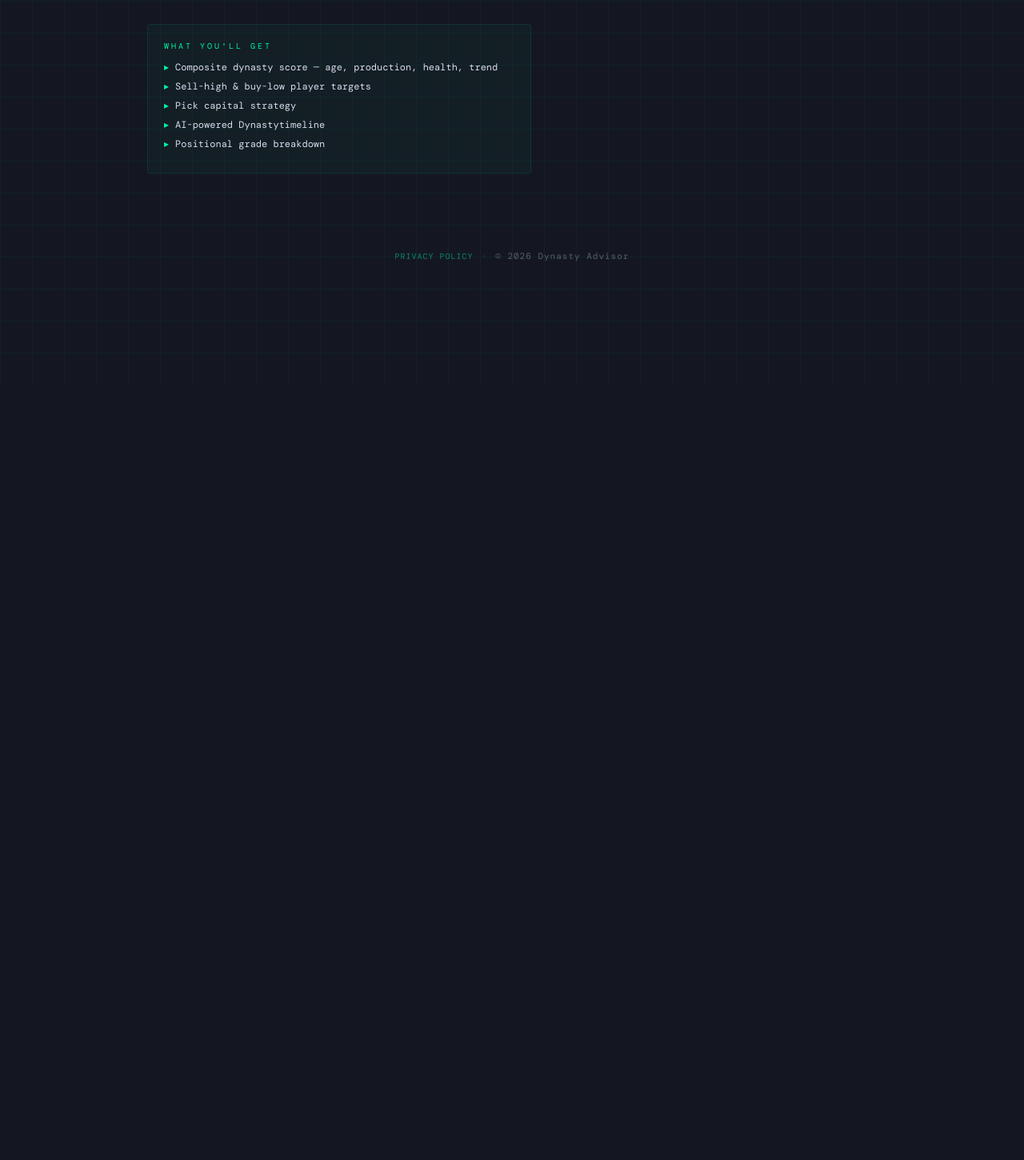
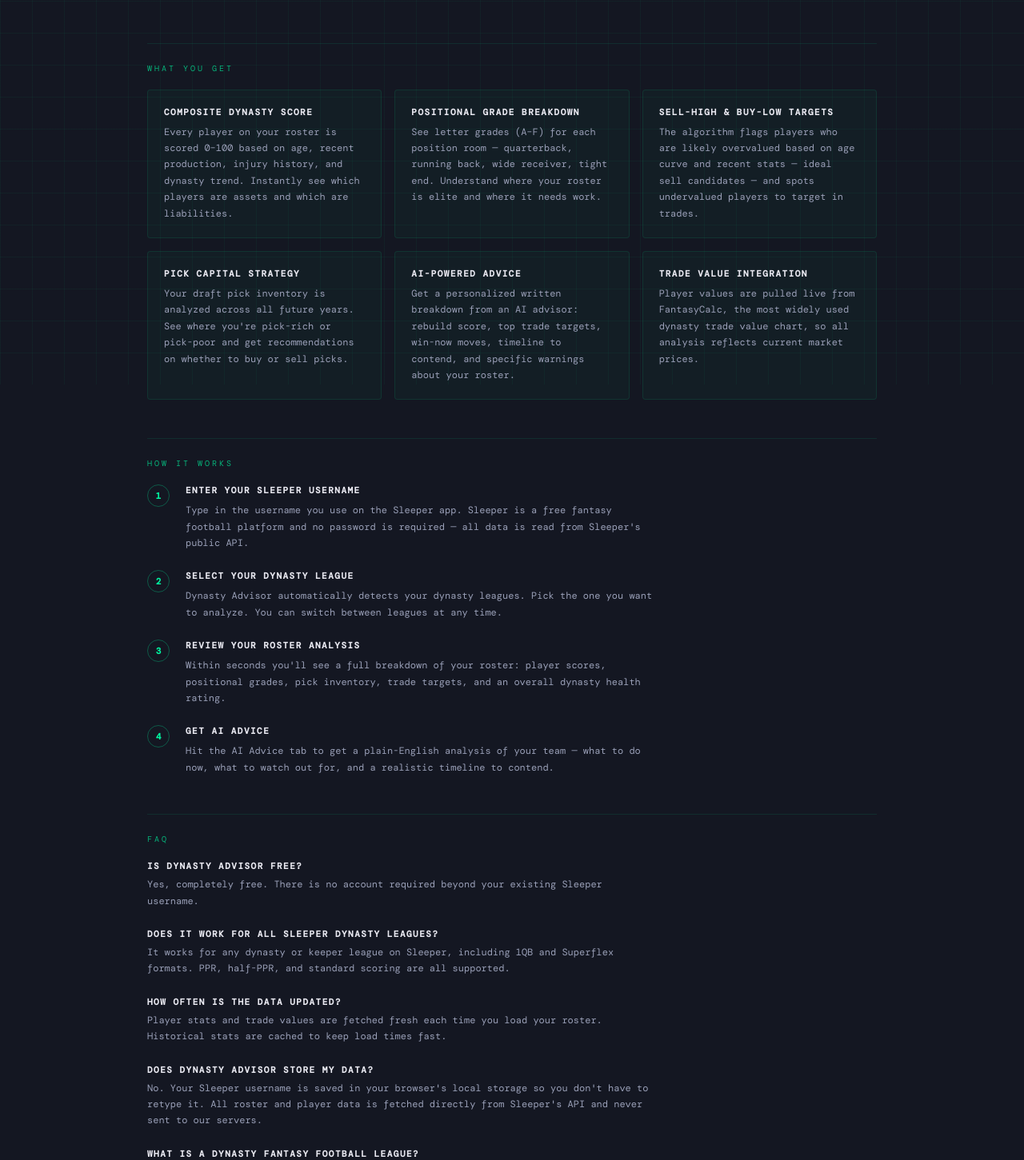
Before and after one commit to Jakobimatagi/rebuild-dyn, a React (Vite) app: page / in a window 1280 px wide. Shown: the part 319-1770 px from the top of the page at 80% size. Before the commit the page ends 800 px from the top, so only its background shows below. Built offline with nearby package versions, Linux system fonts and the light colour scheme.

Commit message:
fix home screen

```diff
--- a/src/components/InputScreen.jsx
+++ b/src/components/InputScreen.jsx
@@ -13,10 +13,11 @@ export default function InputScreen({
         <div style={styles.logo}>Dynasty OS</div>
         <h1 style={styles.title}>Dynasty Advisor</h1>
         <p style={styles.subtitle}>
-          Connect your Sleeper roster. Get AI-powered Dynastyguidance.
+          AI-powered dynasty fantasy football analysis for Sleeper leagues.
         </p>
       </div>
-      <div style={{ maxWidth: 480 }}>
+
+      <div style={{ maxWidth: 480, marginBottom: 56 }}>
         <div style={styles.sectionLabel}>Your Sleeper Username</div>
         <input
           style={styles.input}
@@ -26,14 +27,7 @@ export default function InputScreen({
           placeholder="e.g. UserName"
         />
         {error && (
-          <div
-            style={{
-              color: "#ff6b35",
-              fontSize: 12,
-              marginTop: 8,
-              letterSpacing: 1,
-            }}
-          >
+          <div style={{ color: "#ff6b35", fontSize: 12, marginTop: 8, letterSpacing: 1 }}>
             {error}
           </div>
         )}
@@ -47,47 +41,191 @@ export default function InputScreen({
             {loading ? "Loading..." : "Connect →"}
           </button>
         </div>
-        <div
-          style={{
-            marginTop: 32,
-            padding: 20,
-            background: "rgba(0,245,160,0.03)",
-            border: "1px solid rgba(0,245,160,0.1)",
-            borderRadius: 4,
-          }}
-        >
-          <div
-            style={{
-              fontSize: 10,
-              letterSpacing: 3,
-              color: "#00f5a0",
-              marginBottom: 12,
-            }}
-          >
-            WHAT YOU'LL GET
+      </div>
+
+      {/* Features */}
+      <div style={dividerStyle} />
+      <div style={sectionHeadStyle}>WHAT YOU GET</div>
+      <div style={gridStyle}>
+        {features.map((f) => (
+          <div key={f.title} style={cardStyle}>
+            <div style={cardTitleStyle}>{f.title}</div>
+            <p style={cardBodyStyle}>{f.body}</p>
           </div>
-          {[
-            "Composite dynasty score — age, production, health, trend",
-            "Sell-high & buy-low player targets",
-            "Pick capital strategy",
-            "AI-powered Dynastytimeline",
-            "Positional grade breakdown",
-          ].map((item) => (
-            <div
-              key={item}
-              style={{
-                fontSize: 12,
-                color: "#d9deef",
-                marginBottom: 8,
-                display: "flex",
-                gap: 8,
-              }}
-            >
-              <span style={{ color: "#00f5a0" }}>▸</span> {item}
+        ))}
+      </div>
+
+      {/* How it works */}
+      <div style={{ ...dividerStyle, marginTop: 48 }} />
+      <div style={sectionHeadStyle}>HOW IT WORKS</div>
+      <div style={{ maxWidth: 640, marginBottom: 48 }}>
+        {steps.map((s, i) => (
+          <div key={s.title} style={stepStyle}>
+            <div style={stepNumStyle}>{i + 1}</div>
+            <div>
+              <div style={cardTitleStyle}>{s.title}</div>
+              <p style={cardBodyStyle}>{s.body}</p>
             </div>
-          ))}
-        </div>
+          </div>
+        ))}
       </div>
+
+      {/* FAQ */}
+      <div style={dividerStyle} />
+      <div style={sectionHeadStyle}>FAQ</div>
+      <div style={{ maxWidth: 640, marginBottom: 48 }}>
+        {faq.map((f) => (
+          <div key={f.q} style={{ marginBottom: 24 }}>
+            <div style={{ ...cardTitleStyle, marginBottom: 6 }}>{f.q}</div>
+            <p style={cardBodyStyle}>{f.a}</p>
+          </div>
+        ))}
+      </div>
+
+      {/* About */}
+      <div style={dividerStyle} />
+      <div style={sectionHeadStyle}>ABOUT</div>
+      <p style={{ ...cardBodyStyle, maxWidth: 640, marginBottom: 48, lineHeight: 1.8 }}>
+        Dynasty Advisor is a free tool built for dynasty fantasy football managers
+        on the Sleeper platform. Dynasty leagues differ from redraft leagues in that
+        players stay on your roster year after year, making long-term roster
+        construction and age management critical. Dynasty Advisor helps you
+        understand your roster's strengths and weaknesses, identify trade
+        opportunities, and plan your path to competing for a championship.
+      </p>
     </>
   );
 }
+
+const features = [
+  {
+    title: "Composite Dynasty Score",
+    body: "Every player on your roster is scored 0–100 based on age, recent production, injury history, and dynasty trend. Instantly see which players are assets and which are liabilities.",
+  },
+  {
+    title: "Positional Grade Breakdown",
+    body: "See letter grades (A–F) for each position room — quarterback, running back, wide receiver, tight end. Understand where your roster is elite and where it needs work.",
+  },
+  {
+    title: "Sell-High & Buy-Low Targets",
+    body: "The algorithm flags players who are likely overvalued based on age curve and recent stats — ideal sell candidates — and spots undervalued players to target in trades.",
+  },
+  {
+    title: "Pick Capital Strategy",
+    body: "Your draft pick inventory is analyzed across all future years. See where you're pick-rich or pick-poor and get recommendations on whether to buy or sell picks.",
+  },
+  {
+    title: "AI-Powered Advice",
+    body: "Get a personalized written breakdown from an AI advisor: rebuild score, top trade targets, win-now moves, timeline to contend, and specific warnings about your roster.",
+  },
+  {
+    title: "Trade Value Integration",
+    body: "Player values are pulled live from FantasyCalc, the most widely used dynasty trade value chart, so all analysis reflects current market prices.",
+  },
+];
+
+const steps = [
+  {
+    title: "Enter your Sleeper username",
+    body: "Type in the username you use on the Sleeper app. Sleeper is a free fantasy football platform and no password is required — all data is read from Sleeper's public API.",
+  },
+  {
+    title: "Select your dynasty league",
+    body: "Dynasty Advisor automatically detects your dynasty leagues. Pick the one you want to analyze. You can switch between leagues at any time.",
+  },
+  {
+    title: "Review your roster analysis",
+    body: "Within seconds you'll see a full breakdown of your roster: player scores, positional grades, pick inventory, trade targets, and an overall dynasty health rating.",
+  },
+  {
+    title: "Get AI advice",
+    body: "Hit the AI Advice tab to get a plain-English analysis of your team — what to do now, what to watch out for, and a realistic timeline to contend.",
+  },
+];
+
+const faq = [
+  {
+    q: "Is Dynasty Advisor free?",
+    a: "Yes, completely free. There is no account required beyond your existing Sleeper username.",
+  },
+  {
+    q: "Does it work for all Sleeper dynasty leagues?",
+    a: "It works for any dynasty or keeper league on Sleeper, including 1QB and Superflex formats. PPR, half-PPR, and standard scoring are all supported.",
+  },
+  {
+    q: "How often is the data updated?",
+    a: "Player stats and trade values are fetched fresh each time you load your roster. Historical stats are cached to keep load times fast.",
+  },
+  {
+    q: "Does Dynasty Advisor store my data?",
+    a: "No. Your Sleeper username is saved in your browser's local storage so you don't have to retype it. All roster and player data is fetched directly from Sleeper's API and never sent to our servers.",
+  },
+  {
+    q: "What is a dynasty fantasy football league?",
+    a: "In a dynasty league, you keep your entire roster from year to year, including rookie draft picks. Unlike redraft leagues, dynasty rewards long-term roster building, age management, and trade savvy — making tools like Dynasty Advisor especially valuable.",
+  },
+];
+
+const dividerStyle = {
+  borderBottom: "1px solid rgba(0,245,160,0.1)",
+  marginBottom: 24,
+};
+
+const sectionHeadStyle = {
+  fontSize: 10,
+  letterSpacing: 3,
+  color: "#00f5a0",
+  marginBottom: 20,
+  opacity: 0.7,
+};
+
+const gridStyle = {
+  display: "grid",
+  gridTemplateColumns: "repeat(auto-fill, minmax(260px, 1fr))",
+  gap: 16,
+  marginBottom: 48,
+};
+
+const cardStyle = {
+  padding: 20,
+  background: "rgba(0,245,160,0.03)",
+  border: "1px solid rgba(0,245,160,0.1)",
+  borderRadius: 4,
+};
+
+const cardTitleStyle = {
+  fontSize: 11,
+  fontWeight: 700,
+  letterSpacing: 1.5,
+  color: "#e8e8f0",
+  textTransform: "uppercase",
+  marginBottom: 8,
+};
+
+const cardBodyStyle = {
+  fontSize: 12,
+  color: "#9aa0b8",
+  lineHeight: 1.7,
+  margin: 0,
+};
+
+const stepStyle = {
+  display: "flex",
+  gap: 20,
+  marginBottom: 24,
+  alignItems: "flex-start",
+};
+
+const stepNumStyle = {
+  flexShrink: 0,
+  width: 28,
+  height: 28,
+  borderRadius: "50%",
+  border: "1px solid rgba(0,245,160,0.3)",
+  color: "#00f5a0",
+  fontSize: 11,
+  fontWeight: 700,
+  display: "flex",
+  alignItems: "center",
+  justifyContent: "center",
+};
```
